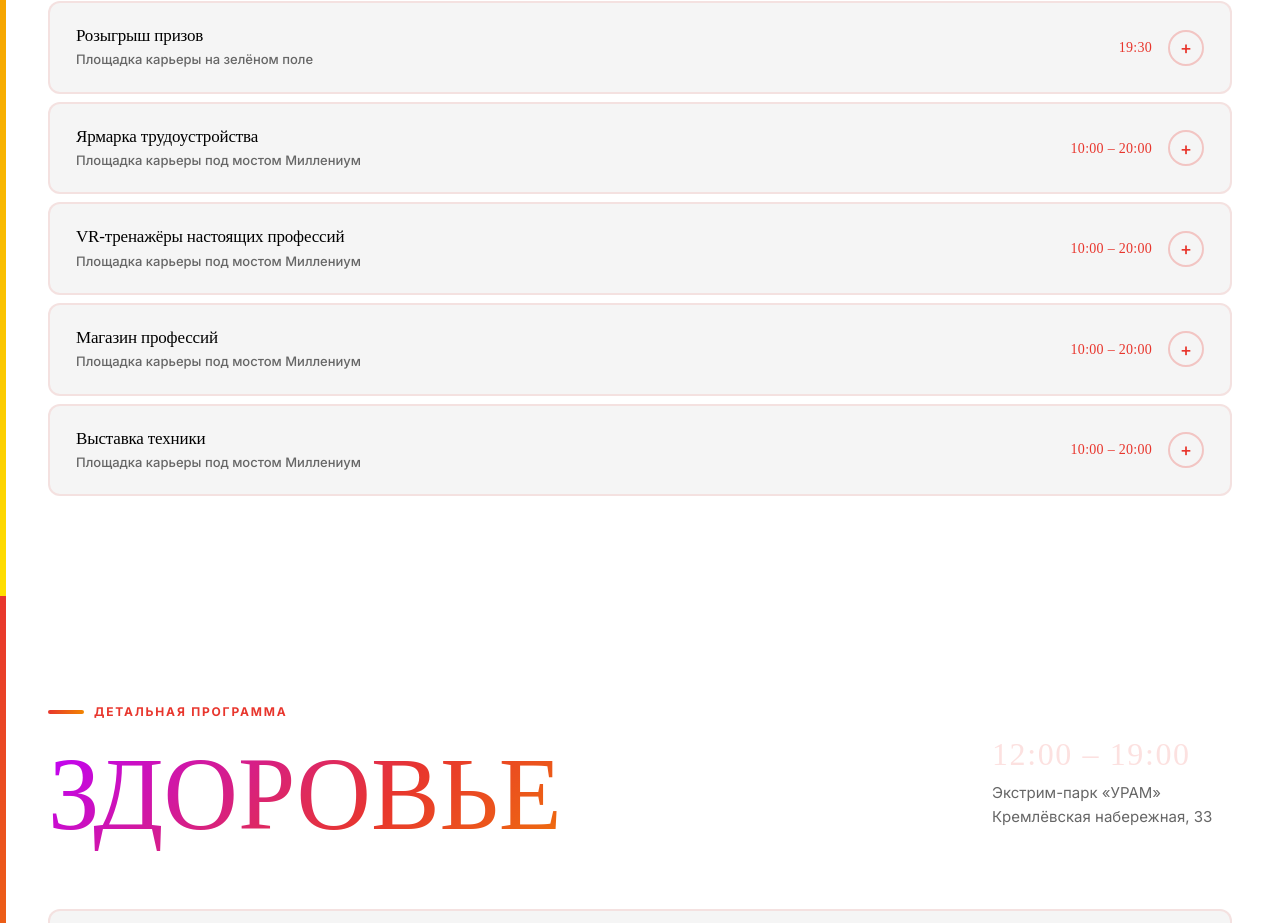
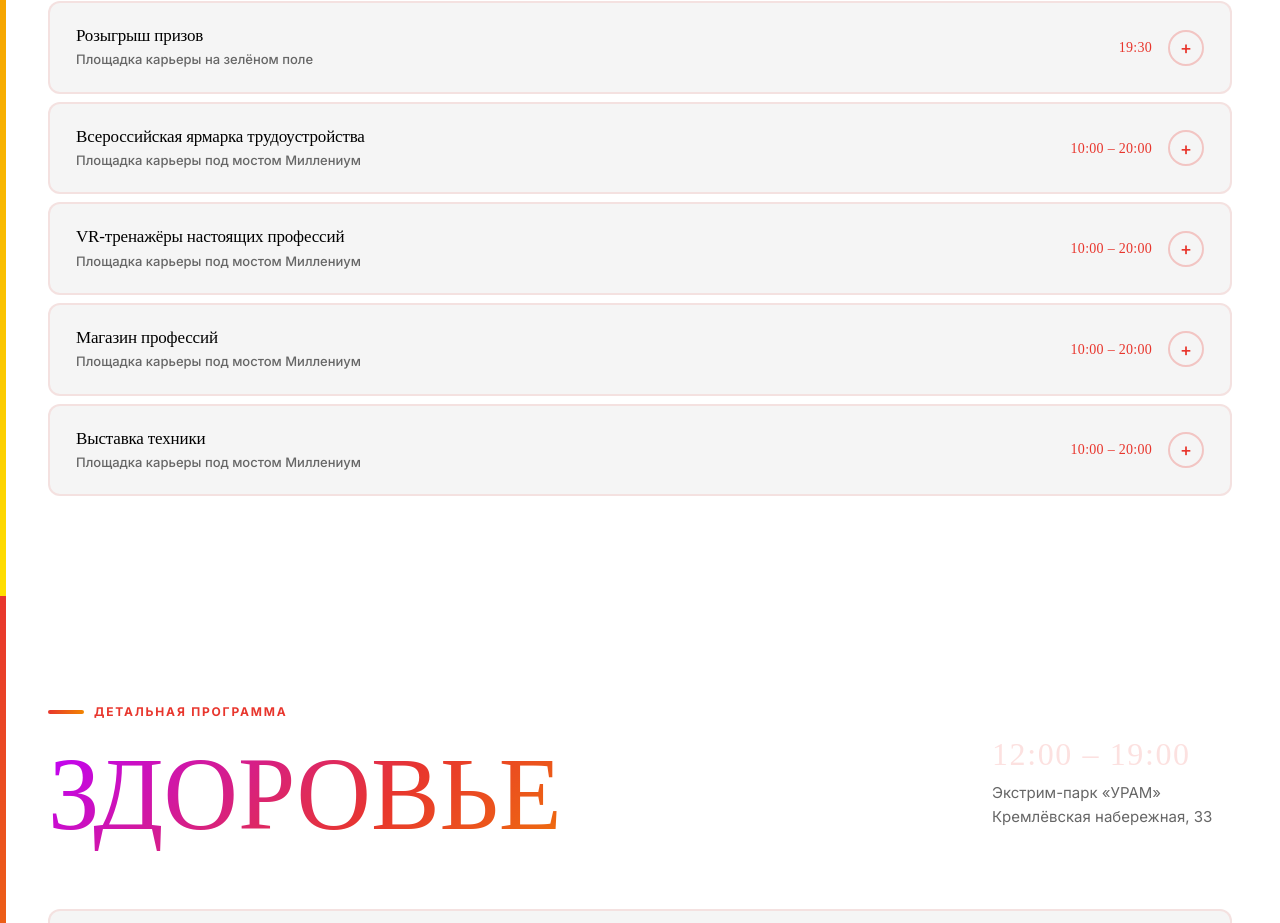
Before and after one commit to badbedbett/Youthfestivalmain, a React (Vite) app: page / in a window 1280 px wide. Shown: the part 6335-7258 px from the top of the page. Built offline with nearby package versions, Linux system fonts and the light colour scheme; a web font is replaced by a local one.

Commit message:
Update Millennium bridge career activities: copy, partners, and card order.

```diff
--- a/src/app/components/CareerProgram.tsx
+++ b/src/app/components/CareerProgram.tsx
@@ -4,8 +4,9 @@ import { programImg } from '../data/programImages'
 import careerPartnerLogo from '../../imports/career-partner-logo.png'
 
 const MINISTRY = 'Министерство труда, занятости и социальной защиты РТ'
-const RABOTA_ROSSII = 'Работа России'
-const BRIDGE_CAREER_PARTNERS = [MINISTRY, RABOTA_ROSSII] as const
+const WORK_RUSSIA = 'Работа России'
+const MILLENNIUM_PLACE = 'Площадка карьеры под мостом Миллениум'
+const MILLENNIUM_PARTNERS = [MINISTRY, WORK_RUSSIA] as const
 const CAREER_PLACE = 'Площадка карьеры на зелёном поле'
 const CAREER_PARTNERS = ['Мэрия г. Казани', 'hh.ru'] as const
 
@@ -170,47 +171,47 @@ const careerActivities = [
   },
   {
     id: 11,
-    title: 'Ярмарка трудоустройства',
+    title: 'Всероссийская ярмарка трудоустройства',
     time: '10:00 – 20:00',
-    place: 'Площадка карьеры под мостом Миллениум',
+    place: MILLENNIUM_PLACE,
     desc: 'Более 30 предприятий Татарстана с вакансиями и стажировками. Получи консультацию, пройди собеседование и попробуй свои силы в деле — прямо на площадке.',
     img: programImg('career', 'fair'),
-    partners: [...BRIDGE_CAREER_PARTNERS],
+    partners: [...MILLENNIUM_PARTNERS],
     tags: [],
   },
   {
     id: 12,
     title: 'VR-тренажёры настоящих профессий',
     time: '10:00 – 20:00',
-    place: 'Площадка карьеры под мостом Миллениум',
+    place: MILLENNIUM_PLACE,
     desc: `Интерактивный стенд с VR-тренажёрами, где можно примерить 10 профессий — от пожарного до кондитера.
 
 Площадка «Натальной карьеры», где после прохождения теста на профориентацию можно получить предсказание по вашей будущей карьере в специальной магической зоне.`,
     img: null,
-    partners: [...BRIDGE_CAREER_PARTNERS],
-    tags: ['VR', 'Профессии'],
+    partners: [...MILLENNIUM_PARTNERS],
+    tags: [],
   },
   {
     id: 15,
     title: 'Магазин профессий',
     time: '10:00 – 20:00',
-    place: 'Площадка карьеры под мостом Миллениум',
+    place: MILLENNIUM_PLACE,
     desc: `Шесть огромных витрин-блистеров с атрибутами реальных профессий: примерь форму повара, сварщика или полицейского.
 
 Живи и работай в Татарстане. Новая настольная игра, в которой можно покупать реальные предприятия Татарстана, обучать своих сотрудников и узнать больше о мерах поддержки для вашей карьеры или бизнеса`,
     img: null,
-    partners: [...BRIDGE_CAREER_PARTNERS],
-    tags: ['Фотозона', 'Профориентация', 'Костюмы'],
+    partners: [...MILLENNIUM_PARTNERS],
+    tags: [],
   },
   {
     id: 13,
     title: 'Выставка техники',
     time: '10:00 – 20:00',
-    place: 'Площадка карьеры под мостом Миллениум',
+    place: MILLENNIUM_PLACE,
     desc: 'Вертолёт «Ансат», пожарная машина, ретро-автобус Икарус и спортивный КАМАЗ — всё можно посмотреть и потрогать. Профессионалы расскажут о своей работе и ответят на вопросы.',
     img: programImg('career', 'tech'),
-    partners: [...BRIDGE_CAREER_PARTNERS],
-    tags: ['Интерактивы', 'Профессии'],
+    partners: [...MILLENNIUM_PARTNERS],
+    tags: [],
   },
 ]
 
```
